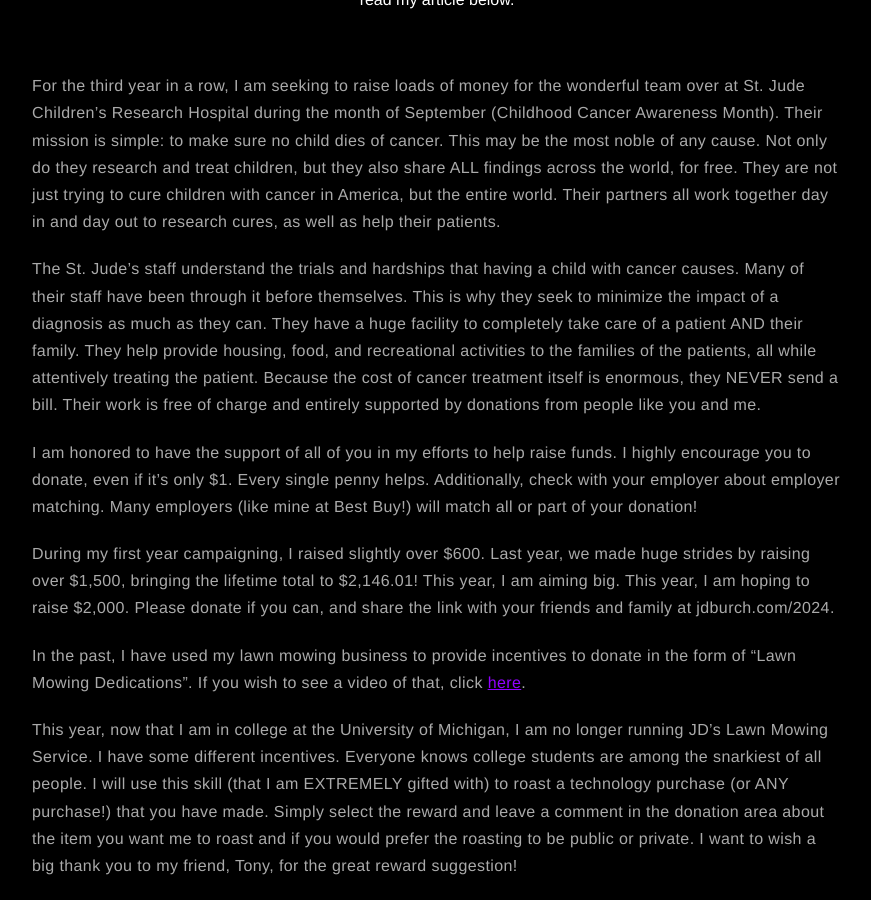
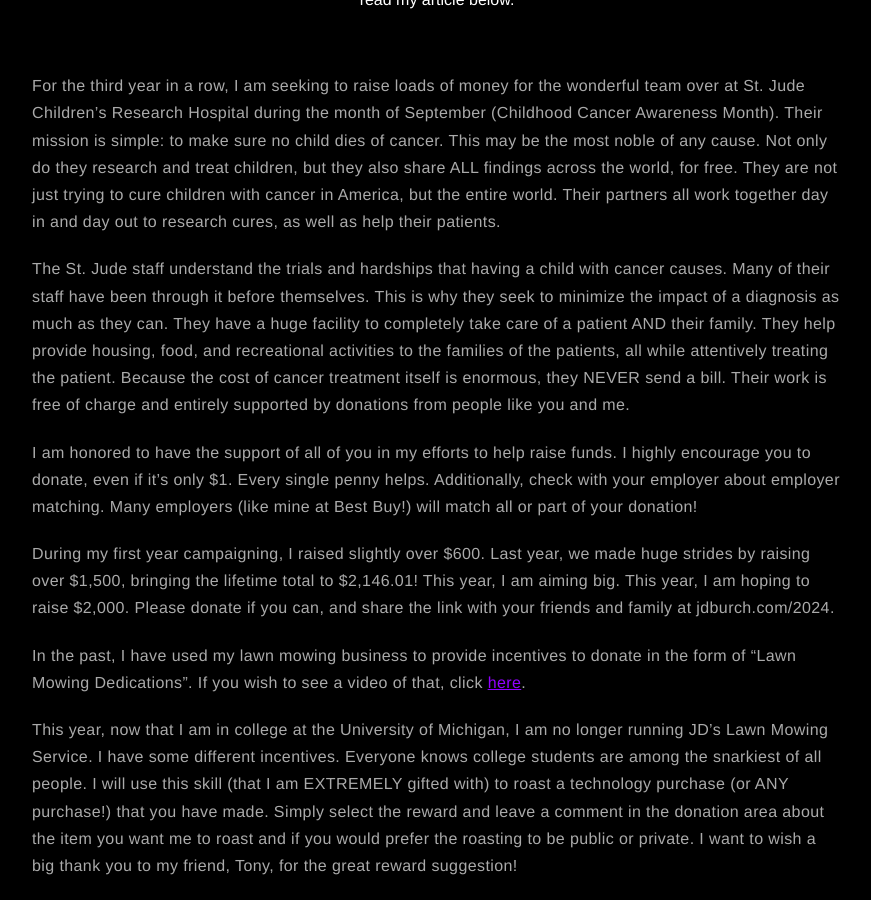
Before and after one commit to JDBurchHuzzah/jdburchhuzzah.github.io, a Jekyll site: the page built from _posts/2024-08-27-StJude.markdown, in a window 1280 px wide and 900 px high, scrolled down 392 px. Shown: the whole window, without its empty margins (203-1074 px from the left). Built offline with Jekyll 4.4.1, drawn with Linux system fonts in a browser that asks for light colours; nearby versions of some CDN libraries.

```diff
--- a/_posts/2024-08-27-StJude.markdown
+++ b/_posts/2024-08-27-StJude.markdown
@@ -13,7 +13,7 @@ description: My 2024 campaign to help cure childhood cancer.
 
 <p>For the third year in a row, I am seeking to raise loads of money for the wonderful team over at St. Jude Children’s Research Hospital during the month of September (Childhood Cancer Awareness Month). Their mission is simple: to make sure no child dies of cancer. This may be the most noble of any cause. Not only do they research and treat children, but they also share ALL findings across the world, for free. They are not just trying to cure children with cancer in America, but the entire world. Their partners all work together day in and day out to research cures, as well as help their patients. </p>
 
-<p>The St. Jude’s staff understand the trials and hardships that having a child with cancer causes. Many of their staff have been through it before themselves. This is why they seek to minimize the impact of a diagnosis as much as they can. They have a huge facility to completely take care of a patient AND their family. They help provide housing, food, and recreational activities to the families of the patients, all while attentively treating the patient. Because the cost of cancer treatment itself is enormous, they NEVER send a bill. Their work is free of charge and entirely supported by donations from people like you and me.</p>
+<p>The St. Jude staff understand the trials and hardships that having a child with cancer causes. Many of their staff have been through it before themselves. This is why they seek to minimize the impact of a diagnosis as much as they can. They have a huge facility to completely take care of a patient AND their family. They help provide housing, food, and recreational activities to the families of the patients, all while attentively treating the patient. Because the cost of cancer treatment itself is enormous, they NEVER send a bill. Their work is free of charge and entirely supported by donations from people like you and me.</p>
 
 <p>I am honored to have the support of all of you in my efforts to help raise funds. I highly encourage you to donate, even if it’s only $1. Every single penny helps. Additionally, check with your employer about employer matching. Many employers (like mine at Best Buy!) will match all or part of your donation!</p>
 
```
